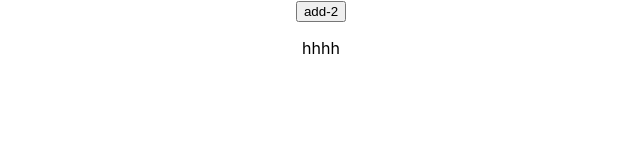
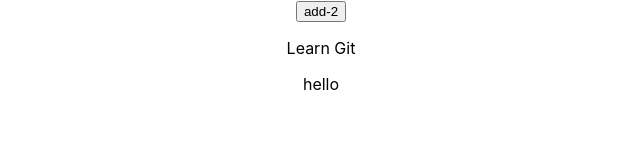
Before and after one commit to Srh-Yakovenko-ua/git-training, a React (Create React App) app: page / in a window 1280 px wide. Shown: the top 160 px of the page, without its empty margins (319-959 px from the left). Built offline with nearby package versions, Linux system fonts and the light colour scheme.

Commit message:
commit-t

```diff
--- a/src/App.tsx
+++ b/src/App.tsx
@@ -7,7 +7,8 @@ function App() {
     return (
         <div className="App">
             <button>add-2</button>
-            <p>hhhh</p>
+            <p>Learn Git</p>
+            <p>hello</p>
         </div>
     );
 }
```
